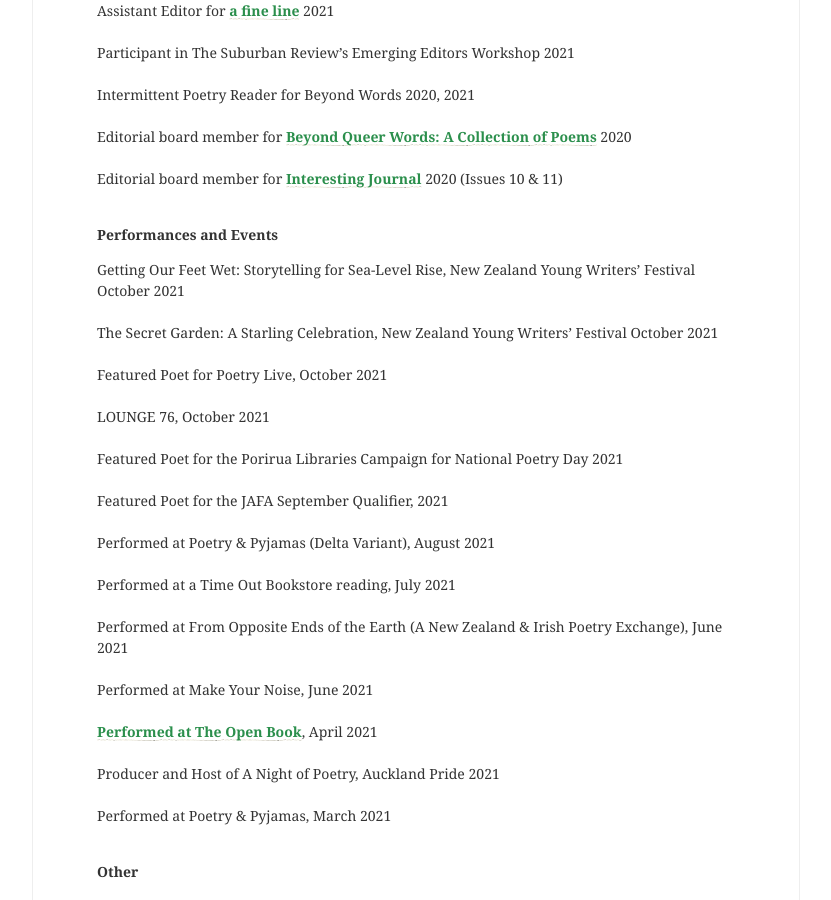
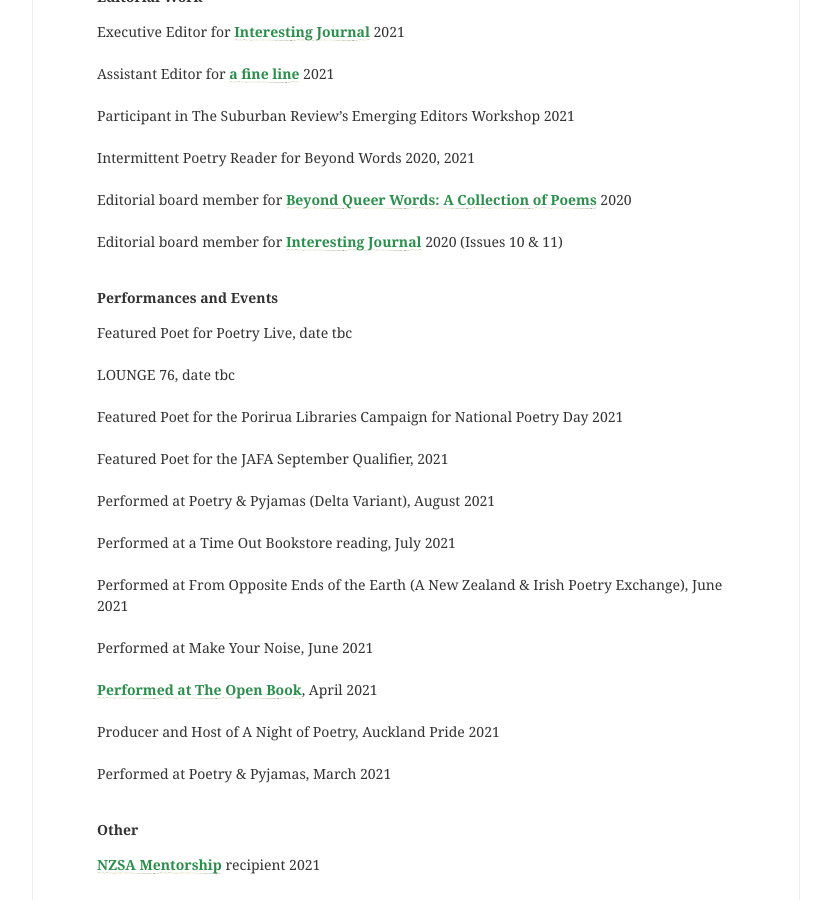
Before and after one commit to lilyholloway/lilyholloway.github.io, a Jekyll site: the page built from cv.md, in a window 1280 px wide and 900 px high, scrolled down 3388 px. Shown: the whole window, without its empty margins (224-1055 px from the left). Built offline with Jekyll 4.4.1, drawn with Linux system fonts in a browser that asks for light colours; nearby versions of some CDN libraries; some of the changed text lies outside the part shown.

Commit message:
Update cv.md

```diff
--- a/cv.md
+++ b/cv.md
@@ -7,6 +7,9 @@
 <b>Poetry Collection</b><br>
 <br>
 <b><a href="https://aucklanduniversitypress.co.nz/aup-new-poets-8/">AUP New Poets 8</a></b> (Auckland University Press, September 2021)<br>
+<br>
+Find reviews for AUP New Poets 8 <b><a href="https://lilyholloway.co.nz/books">here</a></b>
+<br>
 <br>
 
 <b>Poetry</b><br>
@@ -157,13 +161,9 @@
 
 <b>Performances and Events</b><br>
 
-Getting Our Feet Wet: Storytelling for Sea-Level Rise, New Zealand Young Writers' Festival October 2021<br>
+Featured Poet for Poetry Live, date tbc<br>
 <br>
-The Secret Garden: A Starling Celebration, New Zealand Young Writers' Festival October 2021<br>
-<br>
-Featured Poet for Poetry Live, October 2021<br>
-<br>
-LOUNGE 76, October 2021<br>
+LOUNGE 76, date tbc<br>
 <br>
 Featured Poet for the Porirua Libraries Campaign for National Poetry Day 2021<br>
 <br>
```
Also changed, not shown: other parts of cv.md (+1 -0 lines).
